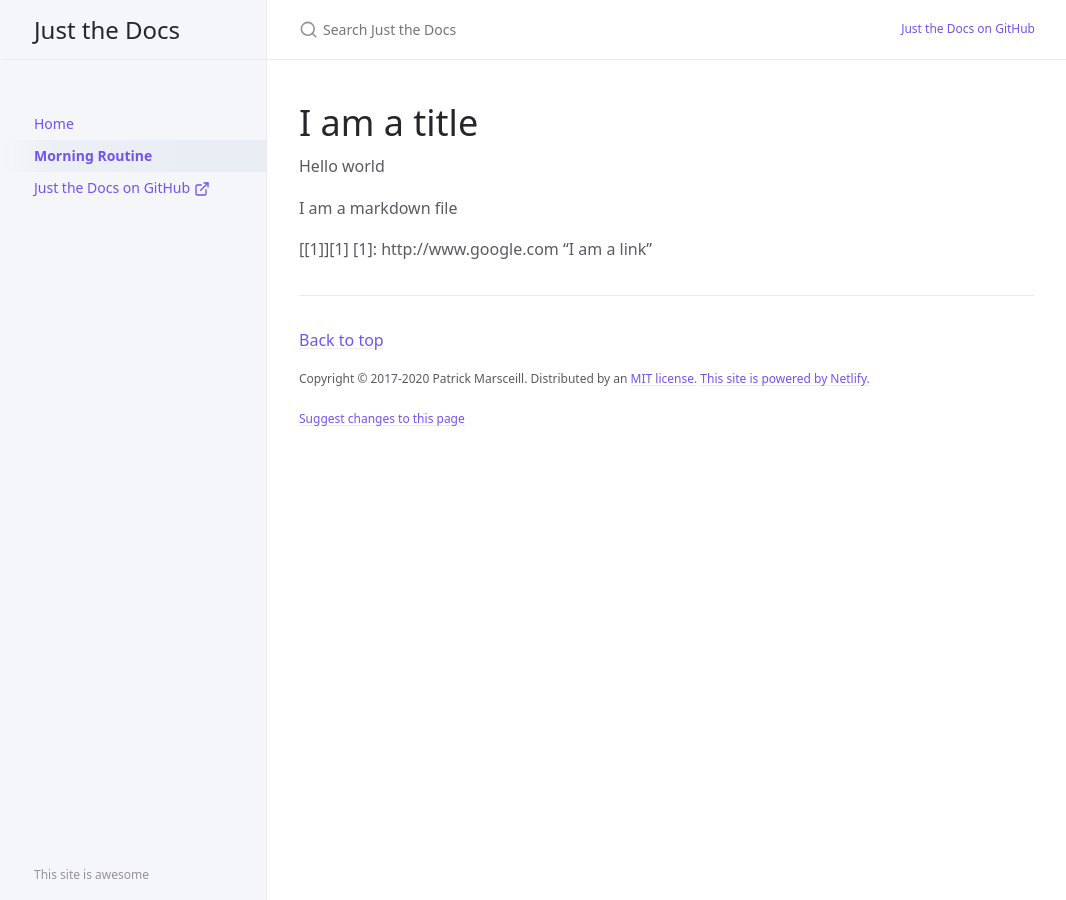
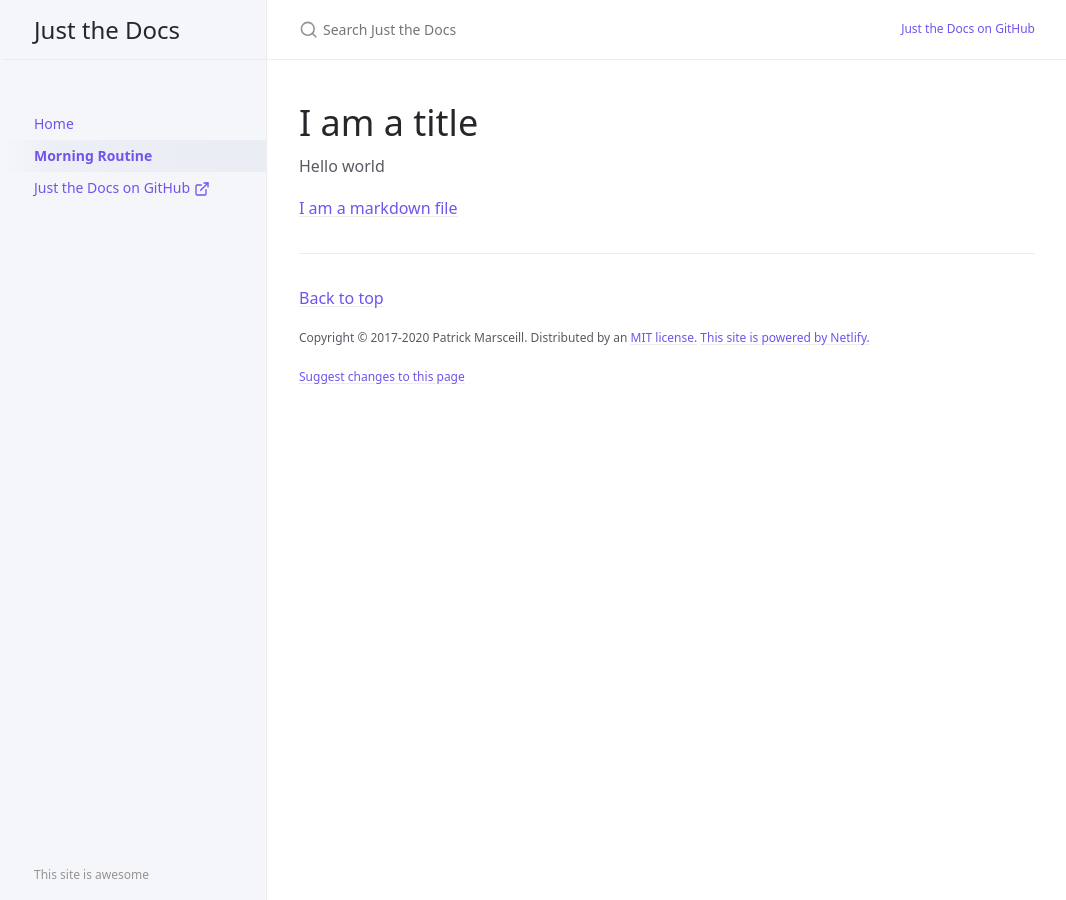
Before and after one commit to haluvibe/haluvibe.github.io, a Jekyll site: the page built from docs/morning-routine.md, in a window 1280 px wide. Shown: the whole page, without its empty margins (105-1171 px from the left). Built offline with Jekyll 4.4.1, drawn with Linux system fonts in a browser that asks for light colours.

Commit message:
Update morning-routine.md

```diff
--- a/docs/morning-routine.md
+++ b/docs/morning-routine.md
@@ -8,7 +8,4 @@ nav_order: 1
 
 Hello world
 
-I am a markdown file
-
-[[1]][1]
-[1]: http://www.google.com "I am a link"
+[I am a markdown file](http://google.com "I am a markdown file")
```
